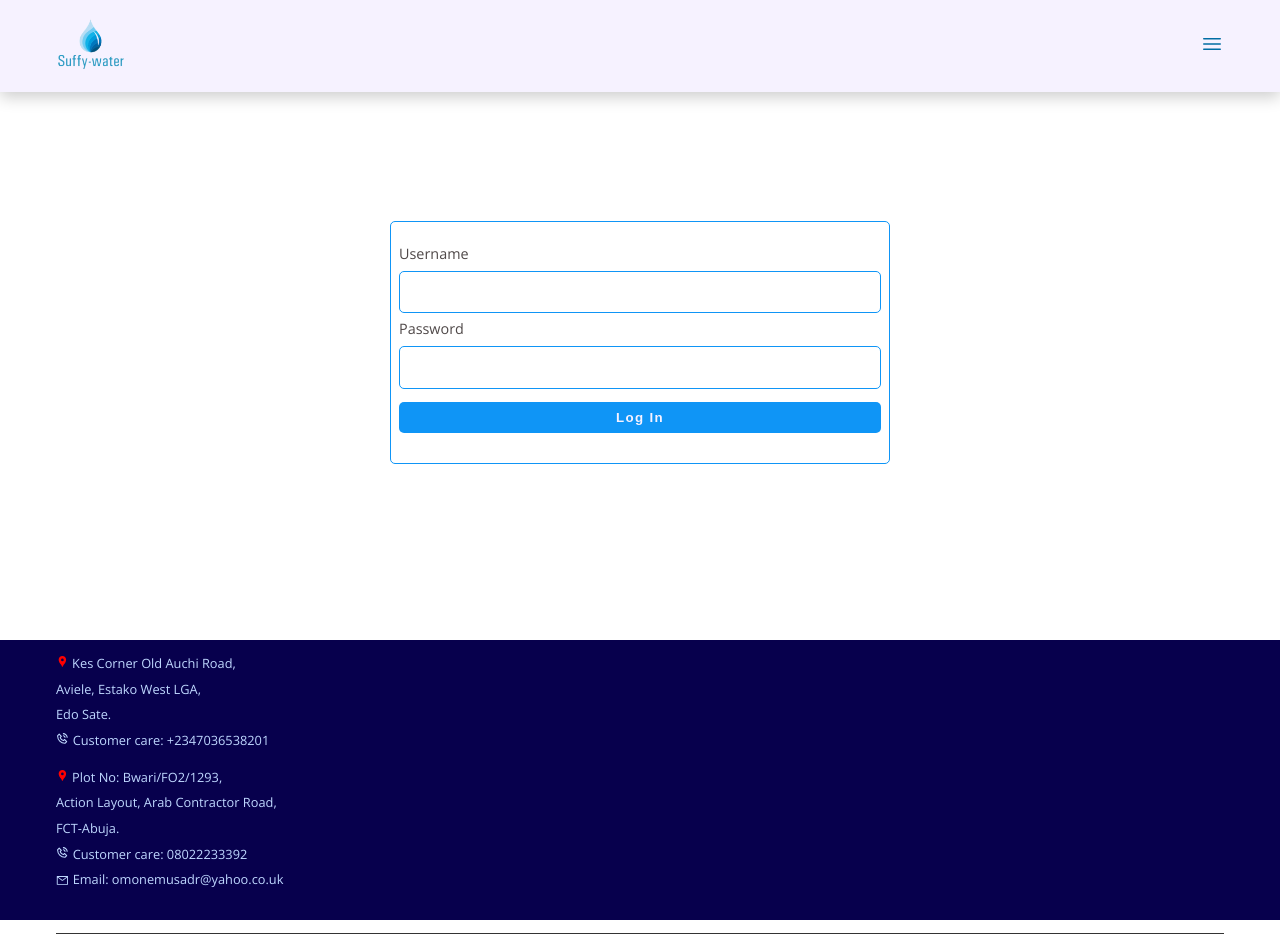
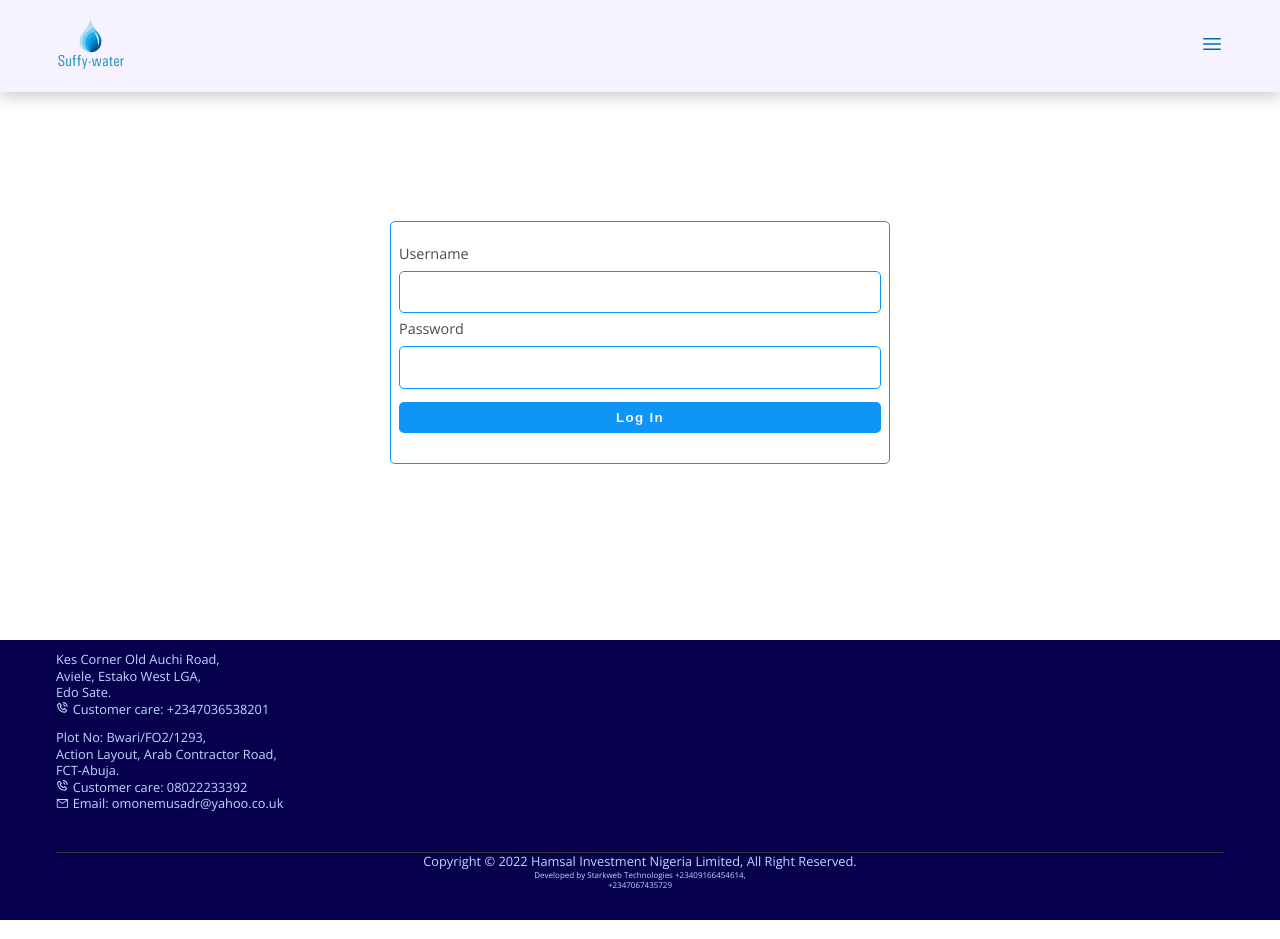
Before and after one commit to momohyusuf/suffy-water-clientSide, a React (Create React App) app: page /login in a window 1280 px wide. Shown: the top 939 px of the page. Built offline with nearby package versions, Linux system fonts and the light colour scheme; what javascript-time-ago would draw is missing.

Commit message:
some styling errors fixed

```diff
--- a/src/components/footer/Footer.jsx
+++ b/src/components/footer/Footer.jsx
@@ -14,7 +14,7 @@ const Footer = () => {
             }}
           >
             <p>
-              <MdLocationPin color="Red" /> Kes Corner Old Auchi Road,
+              Kes Corner Old Auchi Road,
               <br />
               Aviele, Estako West LGA,
               <br /> Edo Sate.
@@ -35,7 +35,7 @@ const Footer = () => {
             }}
           >
             <p>
-              <MdLocationPin color="Red" /> Plot No: Bwari/FO2/1293,
+              Plot No: Bwari/FO2/1293,
               <br />
               Action Layout, Arab Contractor Road,
               <br /> FCT-Abuja.
@@ -80,7 +80,8 @@ const Footer = () => {
               fontSize: "0.5rem",
             }}
           >
-            Developed by Starkweb Technologies +23409166454614
+            Developed by Starkweb Technologies +23409166454614, <br />
+            +2347067435729
           </p>
         </div>
       </section>
--- a/src/scss/main.scss
+++ b/src/scss/main.scss
@@ -669,7 +669,7 @@ footer {
   address {
     color: #bfd7ff;
     font-weight: 300;
-    line-height: 2;
+    // line-height: 2;
     font-size: 0.6rem;
   }
 }
```
